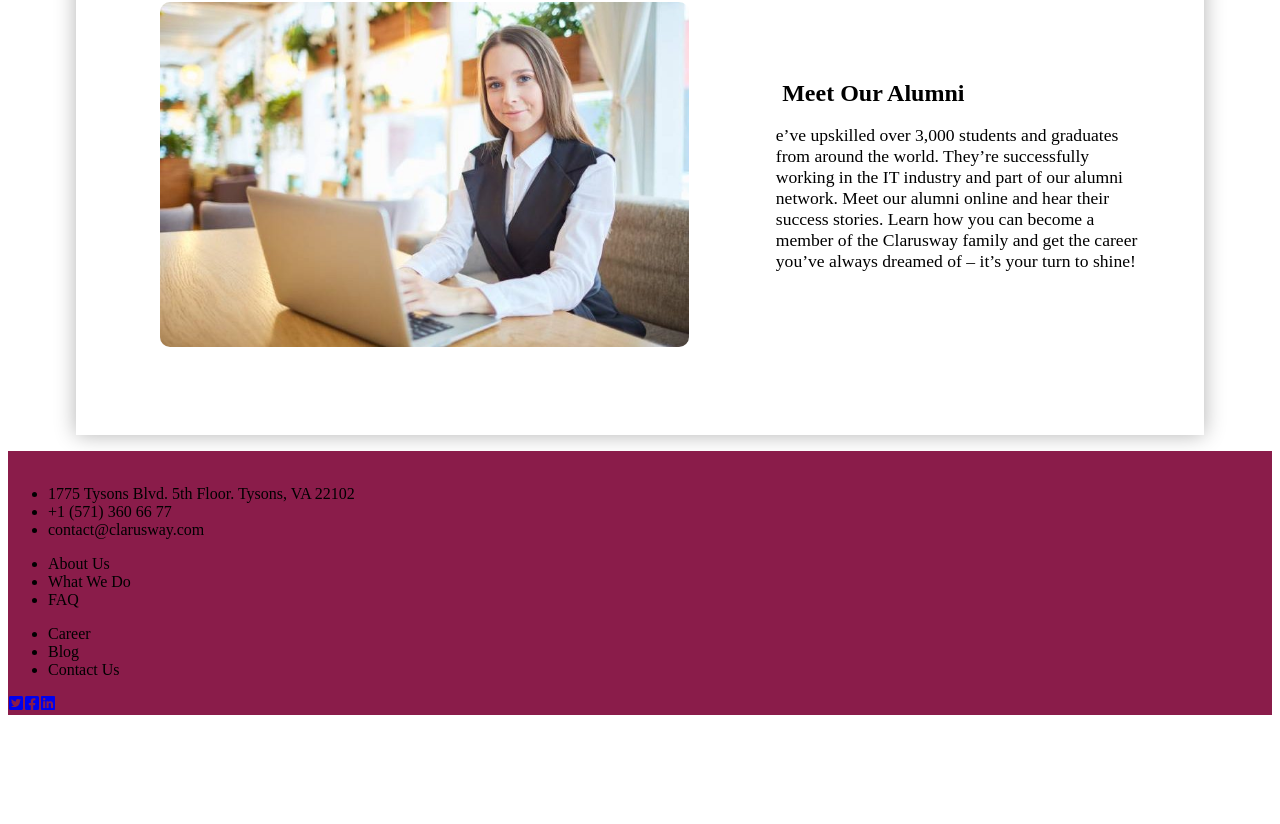
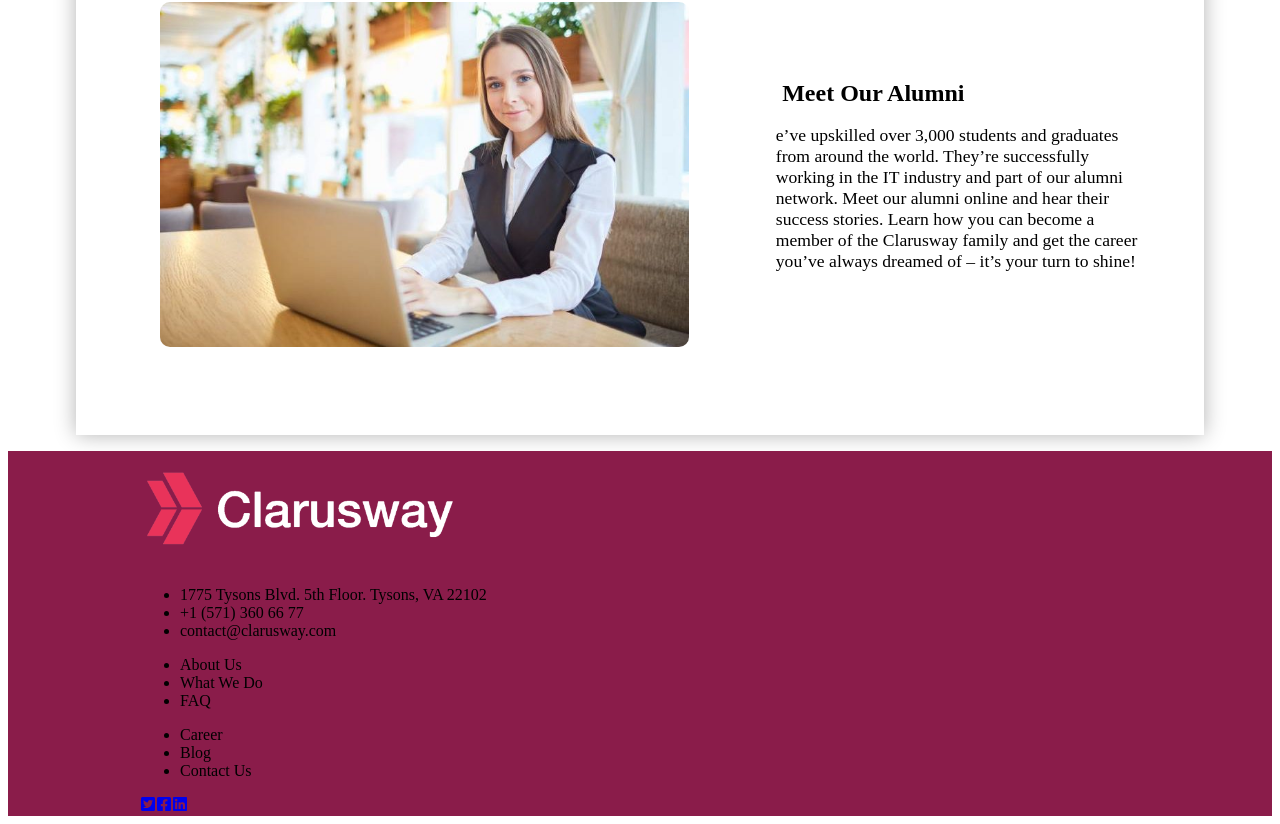
Before and after one commit to seferacikgoz/Styled-Component-Project, a React (Create React App) app in the folder styled-example-inClass/: page / in a window 1280 px wide. Shown: the part 1869-2693 px from the top of the page. Before the commit the page ends 2592 px from the top, so only its background shows below. Built offline with nearby package versions, Linux system fonts and the light colour scheme.

Commit message:
footer logo

```diff
--- a/styled-example-inClass/src/components/Footer.jsx
+++ b/styled-example-inClass/src/components/Footer.jsx
@@ -2,7 +2,8 @@ import React from "react";
 import { FaTwitterSquare } from "react-icons/fa";
 import { FaFacebookSquare } from "react-icons/fa";
 import { FaLinkedin } from "react-icons/fa";
-import FooterDiv, { FooterContent } from "./styles/Footer.styled";
+import FooterDiv, { FooterContent, FooterLogo } from "./styles/Footer.styled";
+
 
 const Footer = () => {
   return (
@@ -10,7 +11,7 @@ const Footer = () => {
       <FooterDiv>
         <FooterContent>
         <div>
-          <img src="" alt="" />
+          <FooterLogo src="./images/logo_white.png" />
         </div>
         <div>
           <ul>
--- a/styled-example-inClass/src/components/styles/Footer.styled.jsx
+++ b/styled-example-inClass/src/components/styles/Footer.styled.jsx
@@ -11,4 +11,12 @@ export default FooterDiv;
 
 export const FooterContent = styled.div`
 max-width: ${({theme}) => theme["max-width"]};
+margin: auto;
 `;
+
+
+
+export const FooterLogo = styled.img`
+  width: 320px;
+  margin: 1rem auto;
+`;
```
